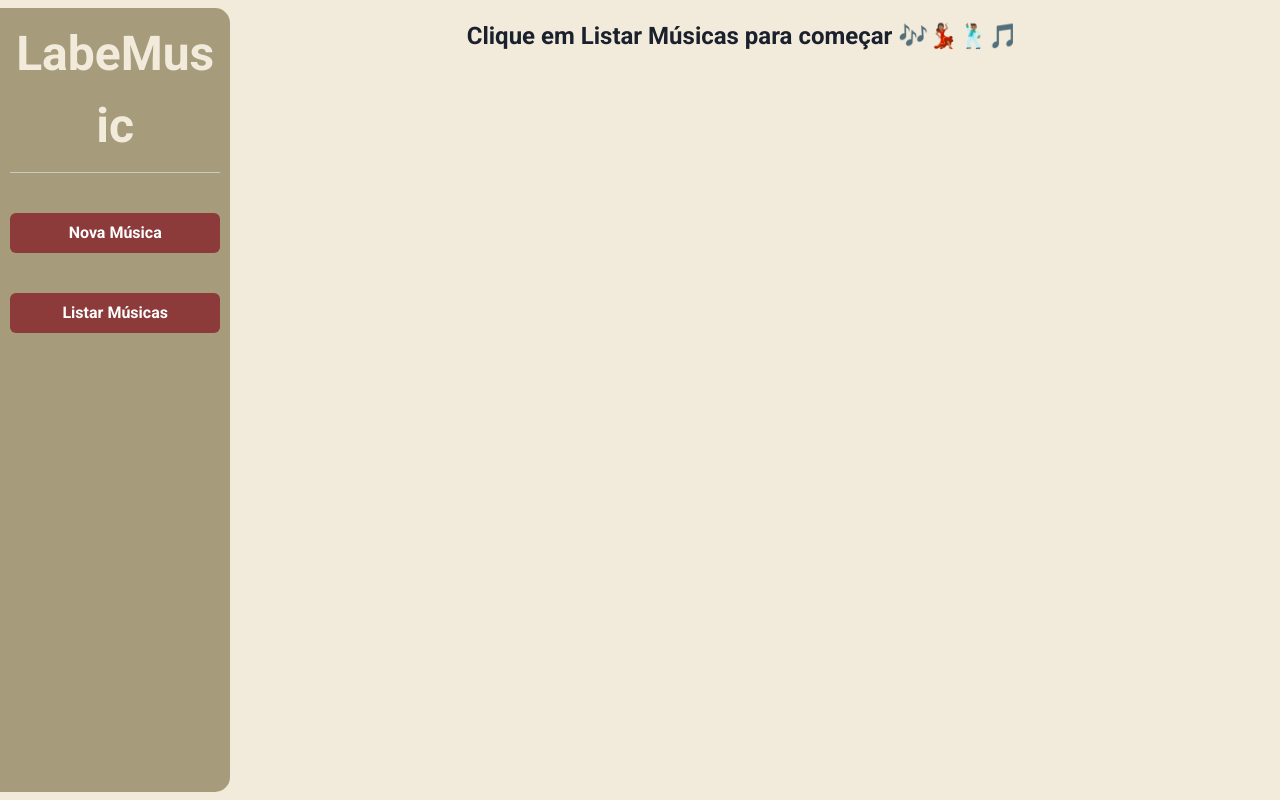
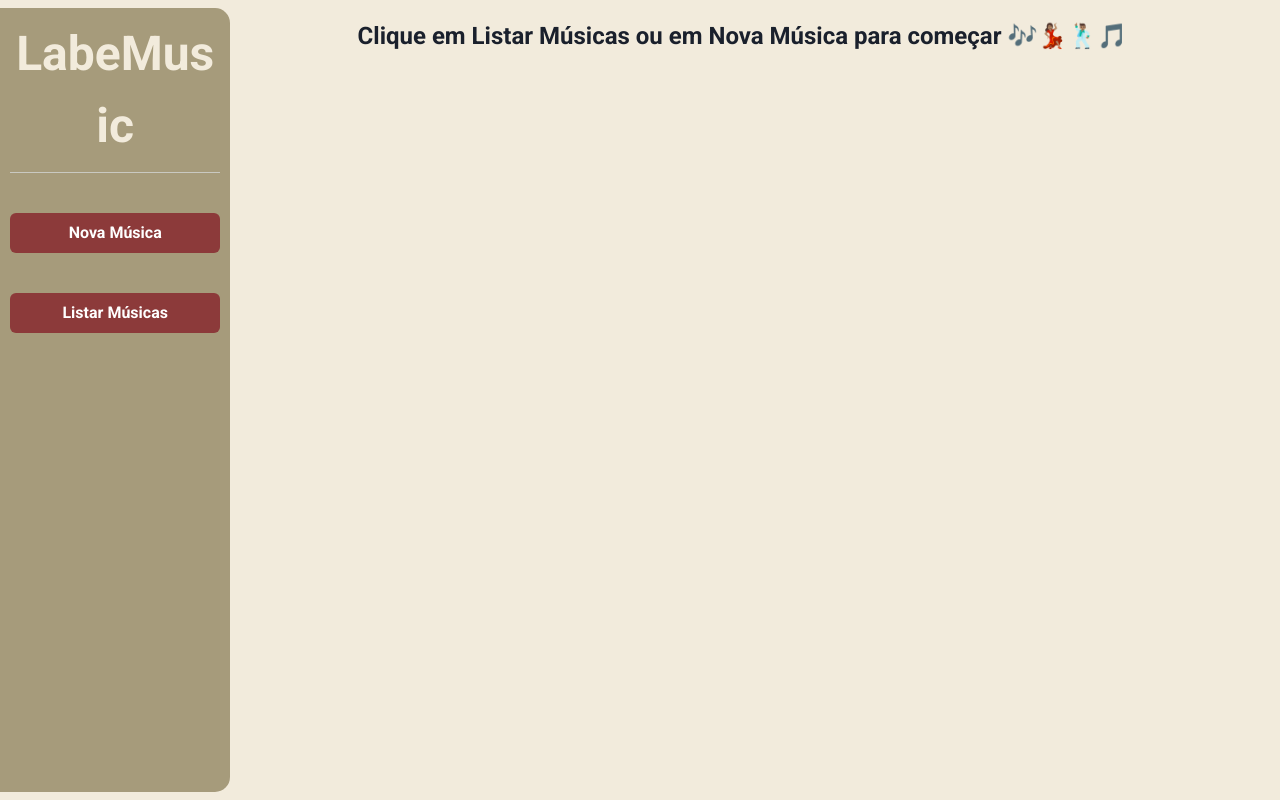
Before and after one commit to fagnerzulin/labemusic-frontend, a React (Create React App) app: page /list-music in a window 1280 px wide. Built offline with nearby package versions, Linux system fonts and the light colour scheme; sample sign-in values are in the browser's storage.

Commit message:
Change message in ListMusicPage

```diff
--- a/src/pages/ListMusicPage/ListMusicPage.js
+++ b/src/pages/ListMusicPage/ListMusicPage.js
@@ -52,7 +52,9 @@ export default function ListMusicPage() {
       </MenuContainer>
       <ListContainer>
         {musics.length === 0 && (
-          <Warning>Clique em Listar Músicas para começar 🎶💃🏽🕺🏽🎵</Warning>
+          <Warning>
+            Clique em Listar Músicas ou em Nova Música para começar 🎶💃🏽🕺🏽🎵
+          </Warning>
         )}
         <SimpleGrid
           style={{ margin: '20px auto' }}
```
